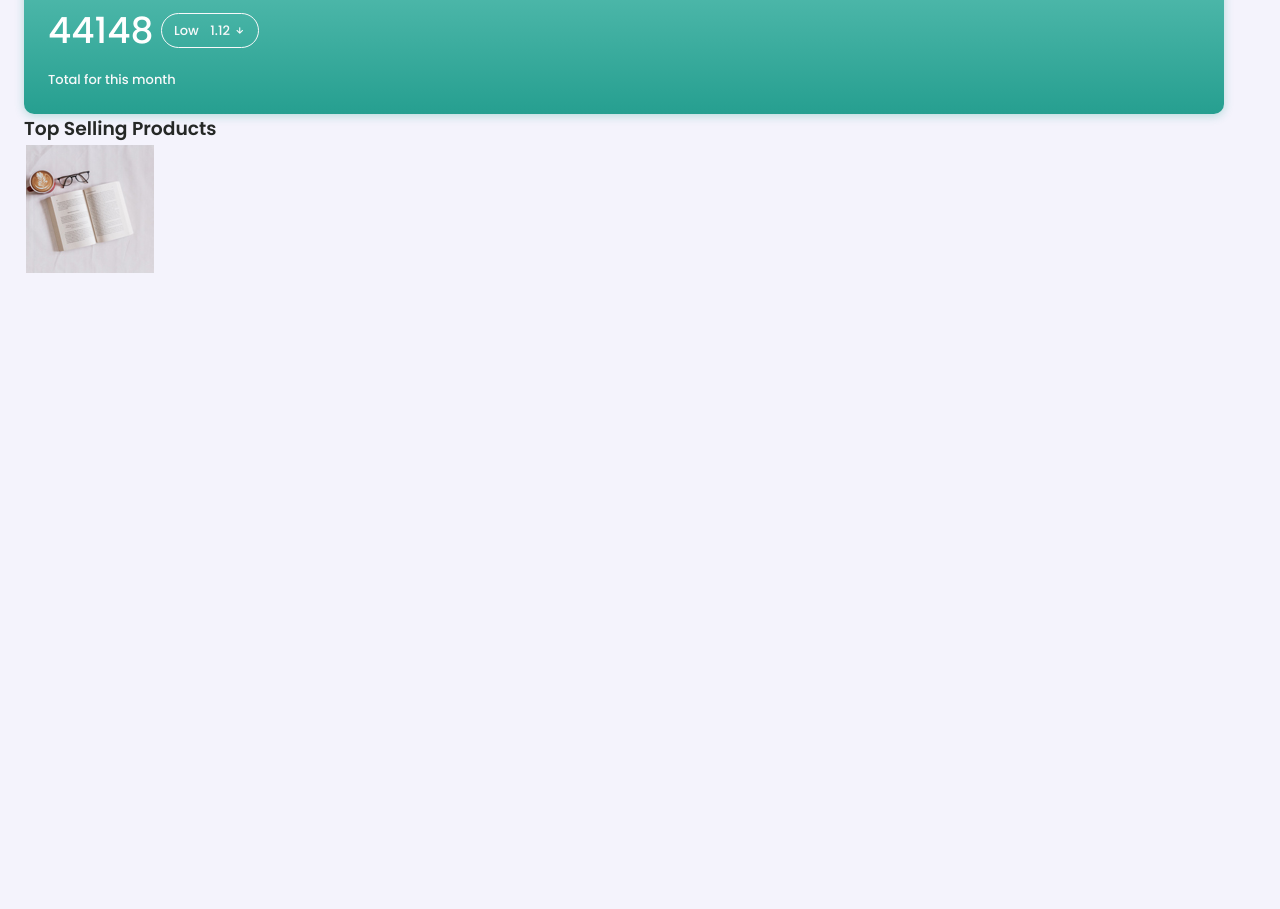
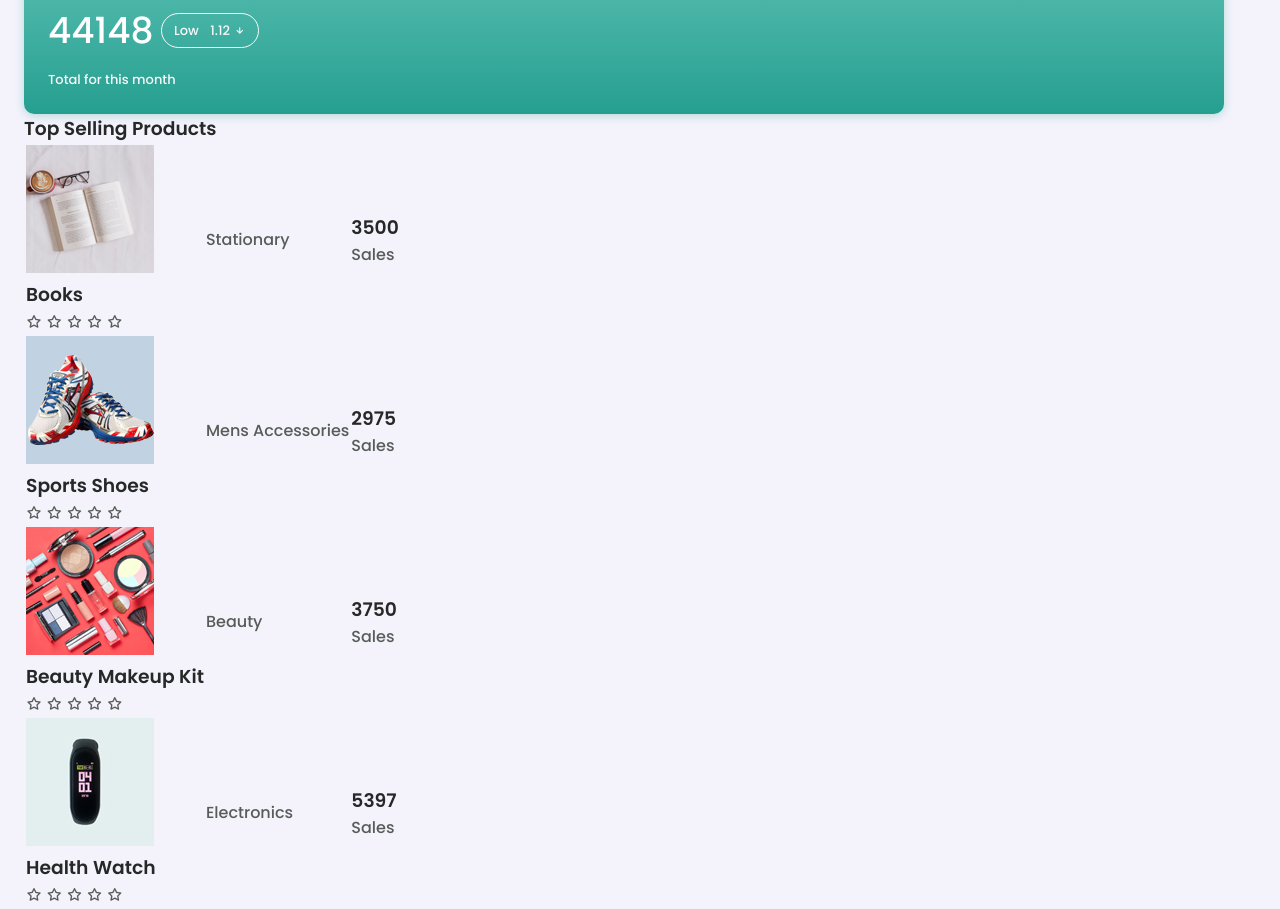
Before and after one commit to azimjonking/admin-dashboard, a plain HTML site: page index.html in a window 1280 px wide. Shown: the part 1729-2638 px from the top of the page. Before the commit the page ends 2011 px from the top, so only its background shows below. Drawn offline with nearby package versions, Linux system fonts and the light colour scheme.

```diff
--- a/index.html
+++ b/index.html
@@ -256,13 +256,99 @@
                     <div class="product_details">
                         <table class="table">
                             <tbody>
+
                                 <tr>
                                     <td>
                                         <div class="product_item">
                                             <img src="assets/img/1.jpg" alt="" class="product_item-img">
+                                            <div class="product_item-body">
+                                                <h3 class="product_item-title">Books</h3>
+                                                <span class="product_item-rating">
+                                                    <i class="uil uil-star"></i>
+                                                    <i class="uil uil-star"></i>
+                                                    <i class="uil uil-star"></i>
+                                                    <i class="uil uil-star"></i>
+                                                    <i class="uil uil-star"></i>
+                                                </span>
+                                            </div>
                                         </div>
                                     </td>
+                                    <td><span class="badge badge-success-light">Stationary</span></td>
+                                    <td>
+                                        <h3 class="product_sales">3500</h3>
+                                        <p class="product_sale-title">Sales</p>
+                                    </td>
                                 </tr>
+
+                                <tr>
+                                    <td>
+                                        <div class="product_item">
+                                            <img src="assets/img/2.jpg" alt="" class="product_item-img">
+                                            <div class="product_item-body">
+                                                <h3 class="product_item-title">Sports Shoes</h3>
+                                                <span class="product_item-rating">
+                                                    <i class="uil uil-star"></i>
+                                                    <i class="uil uil-star"></i>
+                                                    <i class="uil uil-star"></i>
+                                                    <i class="uil uil-star"></i>
+                                                    <i class="uil uil-star"></i>
+                                                </span>
+                                            </div>
+                                        </div>
+                                    </td>
+                                    <td><span class="badge badge-success-light">Mens Accessories</span></td>
+                                    <td>
+                                        <h3 class="product_sales">2975</h3>
+                                        <p class="product_sale-title">Sales</p>
+                                    </td>
+                                </tr>
+
+                                <tr>
+                                    <td>
+                                        <div class="product_item">
+                                            <img src="assets/img/3.jpg" alt="" class="product_item-img">
+                                            <div class="product_item-body">
+                                                <h3 class="product_item-title">Beauty Makeup Kit</h3>
+                                                <span class="product_item-rating">
+                                                    <i class="uil uil-star"></i>
+                                                    <i class="uil uil-star"></i>
+                                                    <i class="uil uil-star"></i>
+                                                    <i class="uil uil-star"></i>
+                                                    <i class="uil uil-star"></i>
+                                                </span>
+                                            </div>
+                                        </div>
+                                    </td>
+                                    <td><span class="badge badge-success-light">Beauty</span></td>
+                                    <td>
+                                        <h3 class="product_sales">3750</h3>
+                                        <p class="product_sale-title">Sales</p>
+                                    </td>
+                                </tr>
+
+                                <tr>
+                                    <td>
+                                        <div class="product_item">
+                                            <img src="assets/img/4.jpg" alt="" class="product_item-img">
+                                            <div class="product_item-body">
+                                                <h3 class="product_item-title">Health Watch</h3>
+                                                <span class="product_item-rating">
+                                                    <i class="uil uil-star"></i>
+                                                    <i class="uil uil-star"></i>
+                                                    <i class="uil uil-star"></i>
+                                                    <i class="uil uil-star"></i>
+                                                    <i class="uil uil-star"></i>
+                                                </span>
+                                            </div>
+                                        </div>
+                                    </td>
+                                    <td><span class="badge badge-success-light">Electronics</span></td>
+                                    <td>
+                                        <h3 class="product_sales">5397</h3>
+                                        <p class="product_sale-title">Sales</p>
+                                    </td>
+                                </tr>
+
                             </tbody>
                         </table>
                     </div>
```
